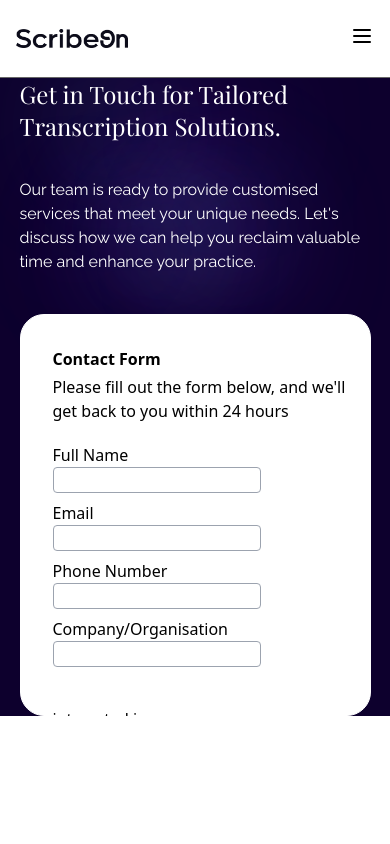
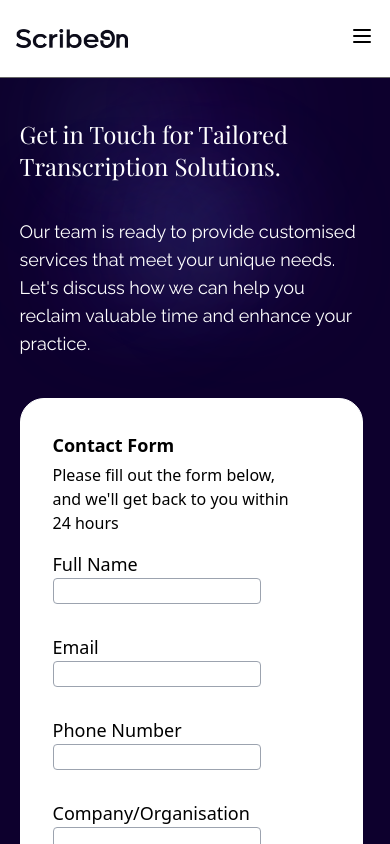
Before and after one commit to muhammadAbdullahCS/Scribe-on-get-in-touch, a React (Vite) app: page /contact in a window 390 px wide. Shown: the top 844 px of the page. Built offline with nearby package versions, Linux system fonts and the light colour scheme; a web font is replaced by a local one.

Commit message:
form responsiveness is done

```diff
--- a/src/components/Contact.jsx
+++ b/src/components/Contact.jsx
@@ -73,19 +73,19 @@ function Contact() {
   return (
     <>
       <Navbar mode="dark" />
-      <div className="flex flex-col justify-center items-start">
+      <div className="flex flex-col justify-center items-start max-sm:justify-start max-md:justify-start max-lg:justify-start hd:justify-start 4k2:justify-start">
         <div
-          className="w-full  4k2:h-[62rem] bg-[#0D002D] relative
-                    overflow-hidden flex justify-center items-center flex-col gap-7  max-sm:h-full"
+          className="w-full h-[120vh] max-sm:h-[150vh] max-md:h-[150vh]  4k2:h-[100vh] bg-[#0D002D] relative
+                    overflow-hidden flex justify-center max-sm:justify-start max-md:justify-start max-lg:justify-start hd:justify-start 4k2:justify-start items-center flex-col gap-7  "
         >
           <BlobAnimation blobs={blobs} style={{ zIndex: -1 }} />
 
-          <div className="flex flex-col h-full justify-center w-[70%] max-sm:w-[90%] gap-10">
+          <div className="flex flex-col h-full justify-center max-sm:justify-start max-md:justify-start max-lg:justify-start hd:justify-start 4k2:justify-start  w-[70%] max-sm:w-[90%] gap-10 max-sm:pt-10 max-md:pt-10 max-lg:pt-10 hd:pt-20">
                     <div className=" z-20">
-                            <h1 className="text-left font-playfair text-2xl sm:text-1xl md:text-4xl lg:text-4xl xl:text-5xl hd:text-5xl 4k:text-6xl 4k:leading-snug hd:leading-tight md:leading-[1.15] 4k2:text-9xl 4k2:leading-tight w-auto mb-9">
+                            <h1 className="text-left font-playfair text-1xl max-sm:text-2xl max-md:text-xl  sm:text-1xl md:text-4xl lg:text-4xl xl:text-5xl hd:text-5xl 4k:text-6xl 4k:leading-snug hd:leading-tight md:leading-[1.15] 4k2:text-9xl 4k2:leading-tight w-auto mb-9">
                             Get in Touch for Tailored Transcription Solutions.
                             </h1>
-                            <p className="text-left font-raleway text-1xl md:text-3xl 4k:text-4xl 4k:leading-snug 4k2:text-7xl 4k2:leading-tight ">
+                            <p className="text-left font-raleway text-1xl max-sm:text-lg max-md:text-base max-lg:text-lg md:text-3xl 4k:text-4xl 4k:leading-snug 4k2:text-7xl 4k2:leading-tight ">
                             Our team is ready to provide customised services that meet your
                             unique needs. Let's discuss how we can help you reclaim valuable
                             time and enhance your practice.
--- a/src/components/Form.jsx
+++ b/src/components/Form.jsx
@@ -3,58 +3,59 @@ import React from 'react'
 function Form() {
   return (
     <>
-    <div className=" border border-white w-[60%] max-sm:w-full h-full max-sm:h-[45%]  z-10 relative bg-white text-black rounded-3xl flex flex-col justify- e items-start pl-8 py-8 gap-5 ">
-      <div className='flex flex-col gap-1'>
-            <h1 className=''> <b>Contact Form</b></h1>
-            <p className=''>Please fill out the form below, and we'll get back to you within 24 hours</p>
+    <div className=" border border-white w-[80%] max-sm:w-[98%] max-lg:w-[80%] max-md:w-[80%] 4k2:w-[60%] h-[60vh] max-sm:h-[70%] max-md:h-[80%] 4k2:h-[60%] z-10 relative bg-white text-black rounded-3xl flex flex-col justify- e items-start pl-8 py-8 4k2:pl-16 4k2:py-16 gap-5 max-sm:gap-0  ">
+
+      <div className='flex flex-col gap-1 max-sm:h-[15%] max-md:h-[10%] max-lg:h-[20%] hd:h-[20%] max-sm:w-[80%] max-md:w-[80%] 4k2:gap-5'>
+            <h1 className='max-sm:text-2lg max-lg:text-lg hd:text-3xl 4k2:text-6xl'> <b>Contact Form</b></h1>
+            <p className='max-sm:text-base max-lg:text-lg hd:text-2xl hd:w-[80%] 4k2:text-5xl'>Please fill out the form below, and we'll get back to you within 24 hours</p>
       </div>
 
-                <div className='flex flex-row flex-wrap gap-10 h-[15rem]'>
+                <div className='input_txt_container flex flex-row flex-wrap gap-7 h-[80%] max-sm:h-[85%] max-md:h-[90%] max-lg:h-[80%] hd:h-[80%] max-lg:gap-7 hd:gap-20'>
 
-                        <div className="input_container flex flex-col h-auto justify-between max-sm:gap-2">
+                        <div className="input_container flex flex-col h-auto justify-between max-sm:gap-1 ">
 
-                              <div className='flex flex-col h-auto '>
-                                <label htmlFor="" className=''>Full Name</label>
-                                <input type="text" className='border border-gray-400 w-52 rounded'/>
+                              <div className='flex flex-col h-auto hd:gap-3 '>
+                                <label htmlFor="" className='max-sm:text-2lg max-lg:text-lg hd:text-2xl 4k2:text-5xl'>Full Name</label>
+                                <input type="text" className='border border-gray-400 w-52 hd:w-[100%] hd:h-10 4k2:h-[4rem] rounded'/>
                               </div>
 
-                                      <div className='flex flex-col h-auto '>
-                                        <label htmlFor="">Email</label>
-                                        <input type="text" className='border border-gray-400 w-52 rounded'/>
+                                      <div className='flex flex-col h-auto hd:gap-3 '>
+                                        <label htmlFor="" className='max-sm:text-2lg max-lg:text-lg hd:text-2xl 4k2:text-5xl'>Email</label>
+                                        <input type="text" className='border border-gray-400 w-52 hd:w-[100%] hd:h-10 4k2:h-[4rem] rounded'/>
                                       </div>
 
-                                            <div className='flex flex-col h-auto '>
-                                              <label htmlFor="">Phone Number</label>
-                                              <input type="text" className='border border-gray-400 w-52 rounded'/>
+                                            <div className='flex flex-col h-auto hd:gap-3 '>
+                                              <label htmlFor="" className='max-sm:text-2lg max-lg:text-lg hd:text-2xl 4k2:text-5xl'>Phone Number</label>
+                                              <input type="text" className='border border-gray-400 w-52 hd:w-[100%] hd:h-10 4k2:h-[4rem] rounded'/>
                                             </div>
 
-                              <div className='flex flex-col h-auto '>
-                                <label htmlFor="">Company/Organisation</label>
-                                <input type="text" className='border border-gray-400 w-52 rounded'/>
+                              <div className='flex flex-col h-auto hd:gap-3 '>
+                                <label htmlFor="" className='max-sm:text-2lg max-lg:text-lg hd:text-2xl 4k2:text-5xl'>Company/Organisation</label>
+                                <input type="text" className='border border-gray-400 w-52 hd:w-[100%] hd:h-10 4k2:h-[4rem] rounded'/>
                               </div>
                         </div>
 
-                        <div className="txt_container flex flex-col justify-between max-sm:gap-2">
-                          <p>interested in:</p>
-                          <p>Select all that apply</p>
+                        <div className="txt_container flex flex-col justify-between max-sm:gap-1 max-sm:w-[90%]">
+                          <p className='max-sm:text-2lg max-lg:text-lg hd:text-2xl 4k2:text-5xl'>interested in:</p>
+                          <p className='max-sm:text-2lg max-lg:text-lg hd:text-2xl 4k2:text-5xl'>Select all that apply</p>
 
                               <div className=' flex gap-1 items-center justify-start'>
                                   <input type='checkbox'  />
-                                  <p><b className='max-sm:text-sm'>Customised Transcription Services</b></p>
+                                  <p><b className='max-sm:text-base hd:text-2xl 4k2:text-5xl'>Customised Transcription Services</b></p>
                               </div>
 
                                     <div className='flex gap-1 items-center justify-start' >
                                         <input type='checkbox' />
-                                      <p><b className='max-sm:text-sm'>Request a Demo</b></p>
+                                      <p><b className='max-sm:text-base hd:text-2xl 4k2:text-5xl'>Request a Demo</b></p>
                                     </div>
 
                                           <div className=' flex gap-1 items-center justify-start'>
                                               <input type='checkbox' />
-                                            <p><b className='max-sm:text-sm'>Other</b></p>
+                                            <p><b className='max-sm:text-base hd:text-2xl 4k2:text-5xl'>Other</b></p>
                                           </div>
-                          <textarea className='text-black border border-gray-500 rounded' cols="auto" rows="auto"></textarea>
+                          <textarea className='text-black border border-gray-500 rounded 4k2:h-[9rem]' cols="auto" rows="auto"></textarea>
 
-                          <button className='w-[40%]  text-white rounded-lg bg-black py-2 px-2'>Submit</button>
+                          <button className='w-[40%] 4k2:text-5xl hd:text-2xl text-white rounded-lg bg-black py-2 px-2 4k2:py-6'>Submit</button>
 
 
                         </div>
```
